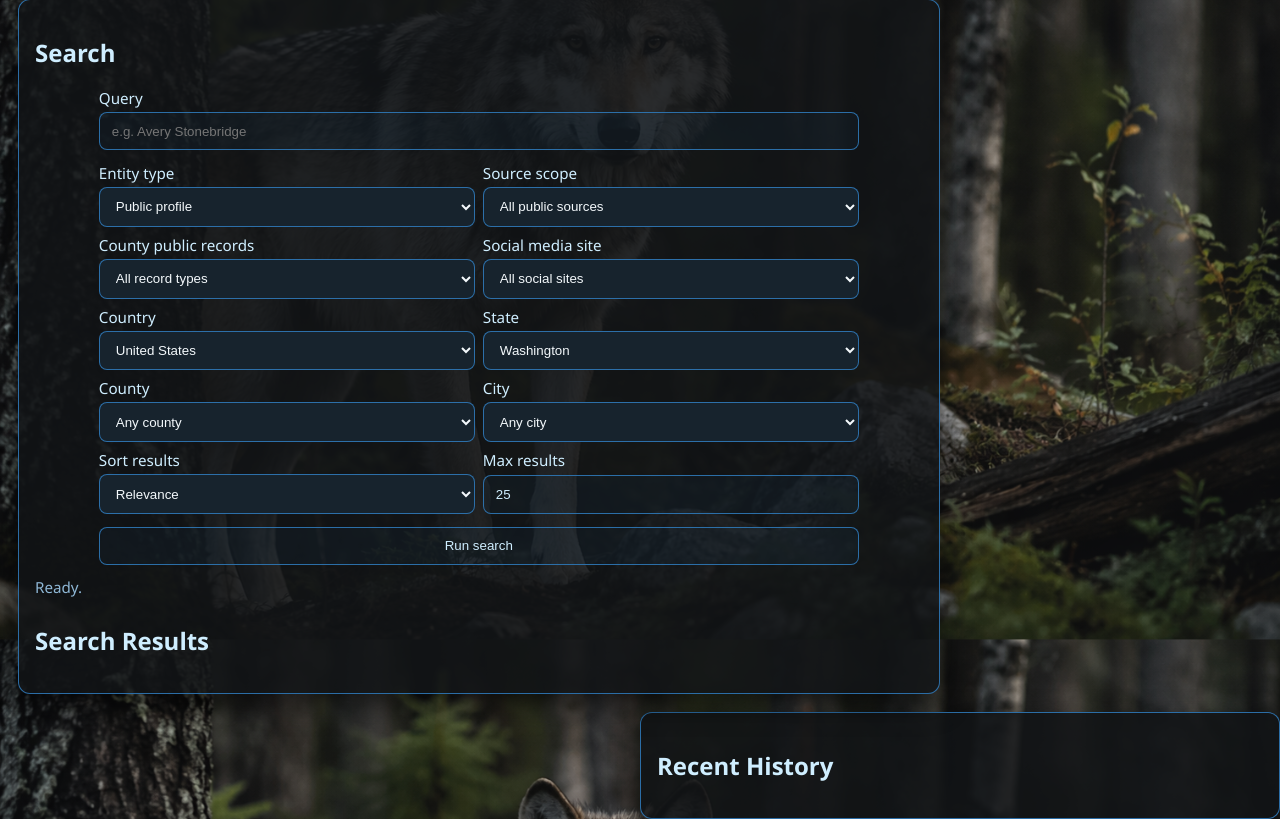
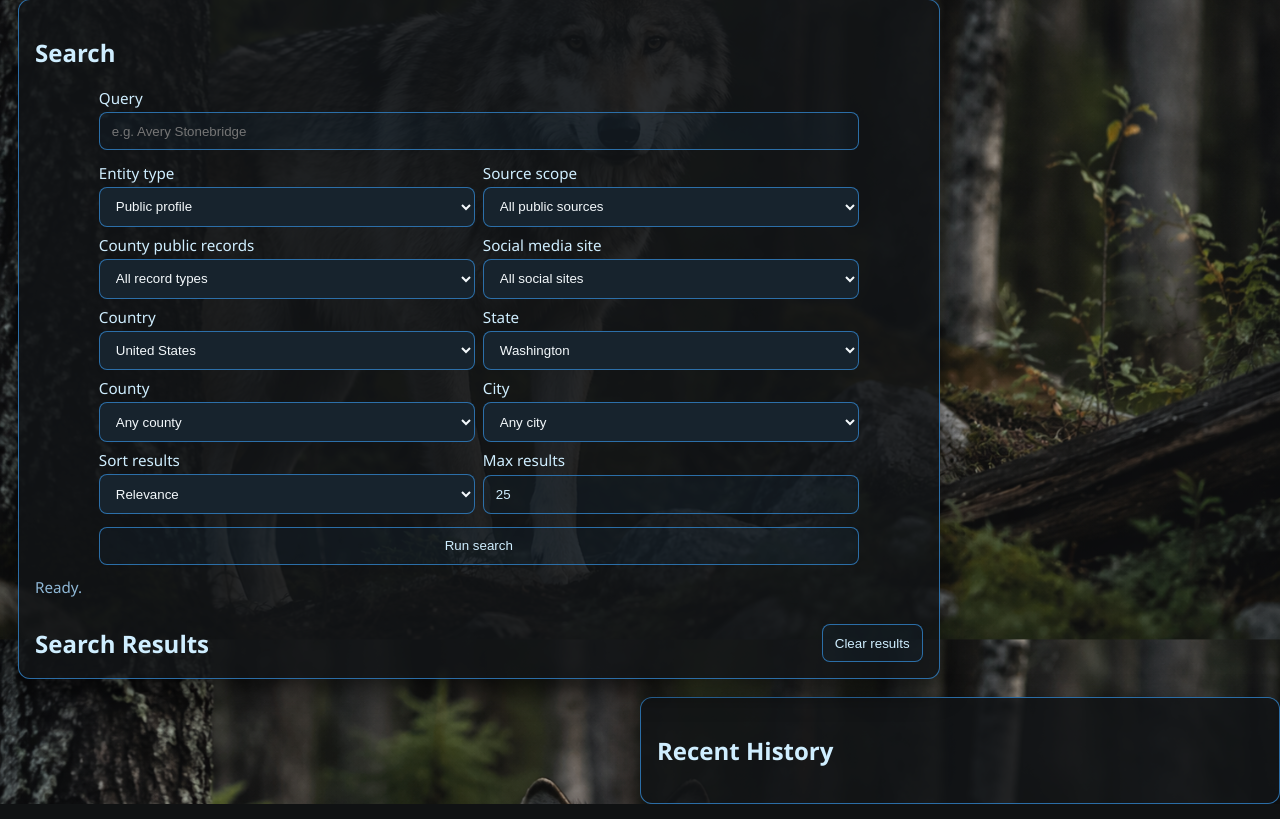
Before and after one commit to jwgmpi-wolff/people_search_mvp, a Flask app: page / in a window 1280 px wide. Shown: the part 241-1060 px from the top of the page. Run offline with Flask 3, Linux system fonts and the light colour scheme; data that the repository does not hold is empty.

Commit message:
Preserve results across record navigation
Keep the current people-search result set in session storage, restore it after inspecting record details, and add an explicit Clear Results control with regression coverage.

```diff
--- a/static/style.css
+++ b/static/style.css
@@ -65,6 +65,9 @@ select option, select optgroup { background-color: #101820; color: #f4f9fc; }
 select option:checked { background-color: #2e76b3; color: #ffffff; }
 button { cursor:pointer; }
 .status { margin-top:.75rem; color:var(--muted); font-size:.95rem; }
+.results-heading { display:flex; align-items:center; justify-content:space-between; gap:12px; margin-top:18px; }
+.results-heading h2 { margin:0; }
+.results-heading button { width:auto; }
 .pill-box { display:flex; flex-wrap:wrap; gap:.4rem; margin-top:.6rem; }
 .pill { background: linear-gradient(90deg, rgba(46,118,179,0.06) 0%, rgba(46,118,179,0.02) 100%); border-radius:999px; padding:.28rem .5rem; font-size:.85rem; color:var(--text); border:1px solid rgba(46,118,179,0.06); }
 .result-list { display:grid; gap:.8rem; }
--- a/templates/index.html
+++ b/templates/index.html
@@ -137,7 +137,10 @@
       <div id="status" class="status">Ready.</div>
       <div id="learning" class="pill-box"></div>
 
-      <h2 style="margin-top:18px">Search Results</h2>
+      <div class="results-heading">
+        <h2>Search Results</h2>
+        <button id="clear-results" type="button">Clear results</button>
+      </div>
       <div id="result-list" class="result-list"></div>
       </section>
     </div>
@@ -198,7 +201,42 @@
     const status = document.getElementById('status');
     const learning = document.getElementById('learning');
     const historyList = document.getElementById('history-list');
+    const clearResultsBtn = document.getElementById('clear-results');
+    const searchResultsStorageKey = 'people_search_results';
     let searchInFlight = false;
+
+    function saveSearchResults(data) {
+      try {
+        sessionStorage.setItem(searchResultsStorageKey, JSON.stringify(data));
+      } catch (err) {
+        console.warn('Unable to preserve search results for this session.', err);
+      }
+    }
+
+    function restoreSearchResults() {
+      try {
+        const saved = sessionStorage.getItem(searchResultsStorageKey);
+        if (!saved) return;
+        const data = JSON.parse(saved);
+        renderResults(data);
+        renderLearning(data.learning_terms || {});
+        status.textContent = `Search complete for “${data.query}” (${data.results.length} results).`;
+      } catch (err) {
+        sessionStorage.removeItem(searchResultsStorageKey);
+        console.warn('Unable to restore saved search results.', err);
+      }
+    }
+
+    function clearSearchResults() {
+      resultList.innerHTML = '';
+      learning.innerHTML = '';
+      status.textContent = 'Ready.';
+      try {
+        sessionStorage.removeItem(searchResultsStorageKey);
+      } catch (err) {
+        console.warn('Unable to clear saved search results.', err);
+      }
+    }
 
     function renderResults(data) {
       resultList.innerHTML = '';
@@ -294,7 +332,6 @@
       const submitBtn = activeForm.querySelector('button[type="submit"]');
       if (submitBtn) submitBtn.disabled = true;
       status.textContent = 'Searching…';
-      resultList.innerHTML = '';
 
       try {
         // if hero-search used, copy its query into the main search form input so results and history behave consistently
@@ -319,6 +356,7 @@
         }
         renderResults(data);
         renderLearning(data.learning_terms || {});
+        saveSearchResults(data);
         status.textContent = `Search complete for “${data.query}” (${data.results.length} results).`;
         loadHistory();
       } catch (err) {
@@ -337,7 +375,9 @@
         performSearch();
       });
     }
+    clearResultsBtn.addEventListener('click', clearSearchResults);
 
+    restoreSearchResults();
     loadHistory();
 
     // Scanner UI bindings
--- a/templates/record_detail.html
+++ b/templates/record_detail.html
@@ -7,12 +7,12 @@
   <link rel="stylesheet" href="/static/style.css" />
 </head>
 <body>
+  <header class="topbar">
     <div>
-</html>
       <h1>{{ record.name }}</h1>
       <p>Extracted public record data</p>
     </div>
-    <nav><a href="/">Back to search</a></nav>
+    <nav><a href="/#results" onclick="if (history.length > 1) { history.back(); return false; }">Back to results</a></nav>
   </header>
 
   <main class="panel record-detail">
@@ -30,7 +30,7 @@
 
     <div class="record-actions">
       <a href="/records/{{ result_id }}/source" target="_blank" rel="noopener noreferrer">Open original record</a>
-      <a href="/">Back to results</a>
+      <a href="/#results" onclick="if (history.length > 1) { history.back(); return false; }">Back to results</a>
     </div>
   </main>
 </body>
```
Also changed, not shown: tests/test_search_refinements.py (+36 -0 lines).
